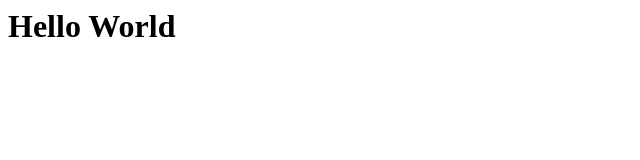
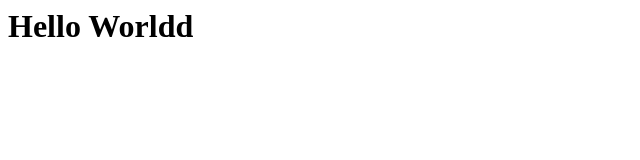
Before and after one commit to irunas/web2, a plain HTML site: page index.html in a window 1280 px wide. Shown: the full height of the page, 0-640 px from the left. Drawn offline with Linux system fonts and the light colour scheme.

Commit message:
Update index.html

```diff
--- a/index.html
+++ b/index.html
@@ -2,6 +2,6 @@
  <head>
  </head>
  <body>
-   <h1>Hello World<h1>
+   <h1>Hello Worldd<h1>
  </body>
 </html>
```
